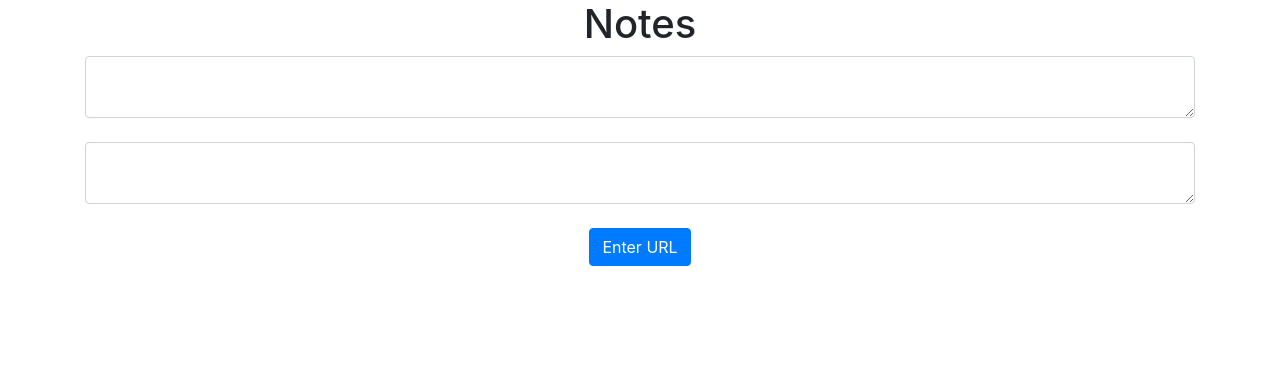
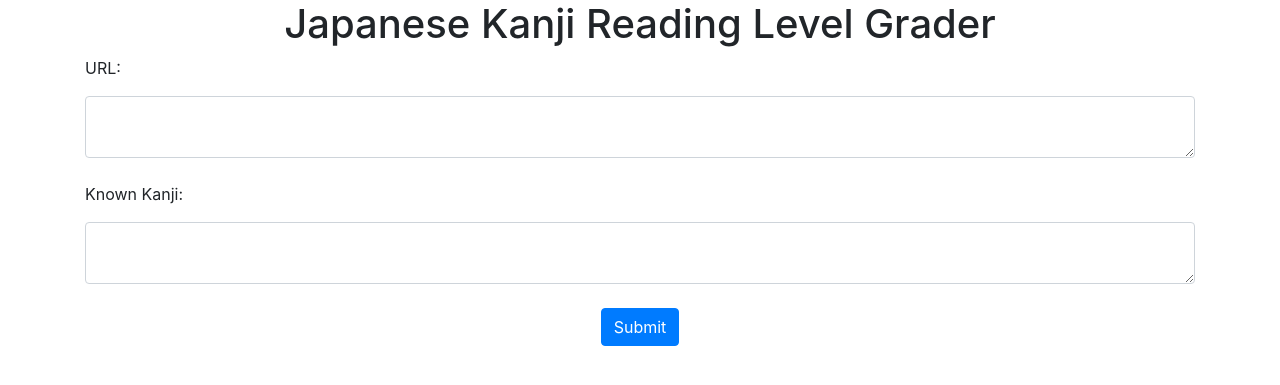
Before and after one commit to drew-lindstrom/japanese-reading-level-grader, a Flask app: page / in a window 1280 px wide. Shown: the part 56-441 px from the top of the page. Run offline with Flask 2, Linux system fonts and the light colour scheme; the visitor is signed in with stand-in values (Sample User, id 1); data comes from the database, SQL or seed files in the repository; data that the repository does not hold is empty; some libraries are stand-ins or nearby versions.

Commit message:
Minor upates to wording.

```diff
--- a/v2 Web App/website/templates/home.html
+++ b/v2 Web App/website/templates/home.html
@@ -1,6 +1,6 @@
 {% extends "base.html" %} {% block title %}Home{% endblock %} {% block content %}
-<h1 align="center">Notes</h1>
-<ul class="list-group list-group-flush" id="notes">
+<h1 align="center">Japanese Kanji Reading Level Grader</h1>
+<ul class="list-group list-group-flush" id="user">
   {% for data in user.url %}
   <li class="list-group-item">
     {{ data.url }}
@@ -11,12 +11,14 @@
   {% endfor %}
 </ul>
 <form method="POST">
+  <p>URL:</p>
   <textarea name="url" id="url" class="form-control"></textarea>
   <br />
+  <p>Known Kanji:</p>
   <textarea name="knownKanji" id="knownKanji" class="form-control"></textarea>
   <br />
   <div align="center">
-    <button type="submit" class="btn btn-primary">Enter URL</button>
+    <button type="submit" class="btn btn-primary">Submit</button>
   </div>
 </form>
 {% endblock %}
```
